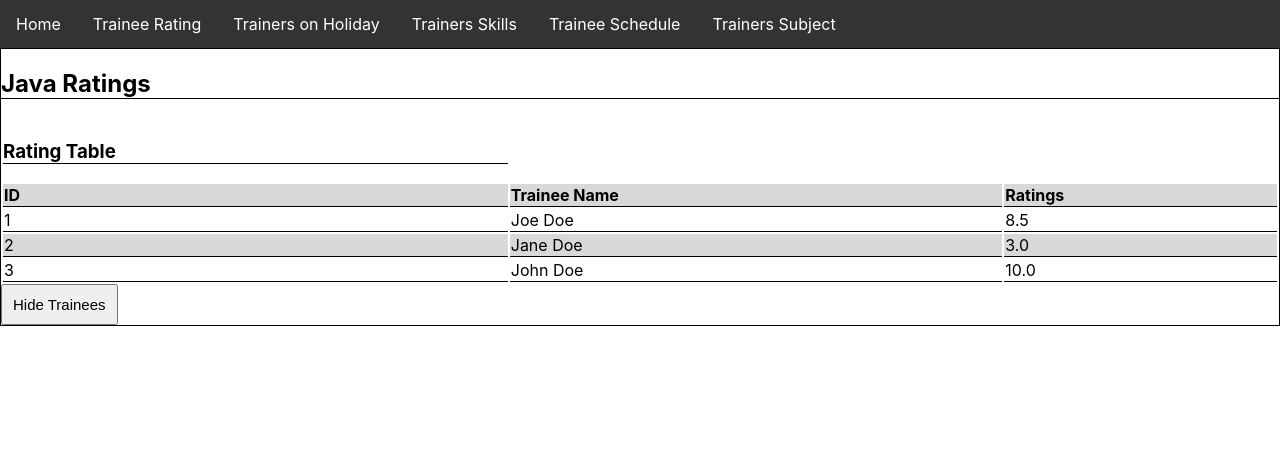
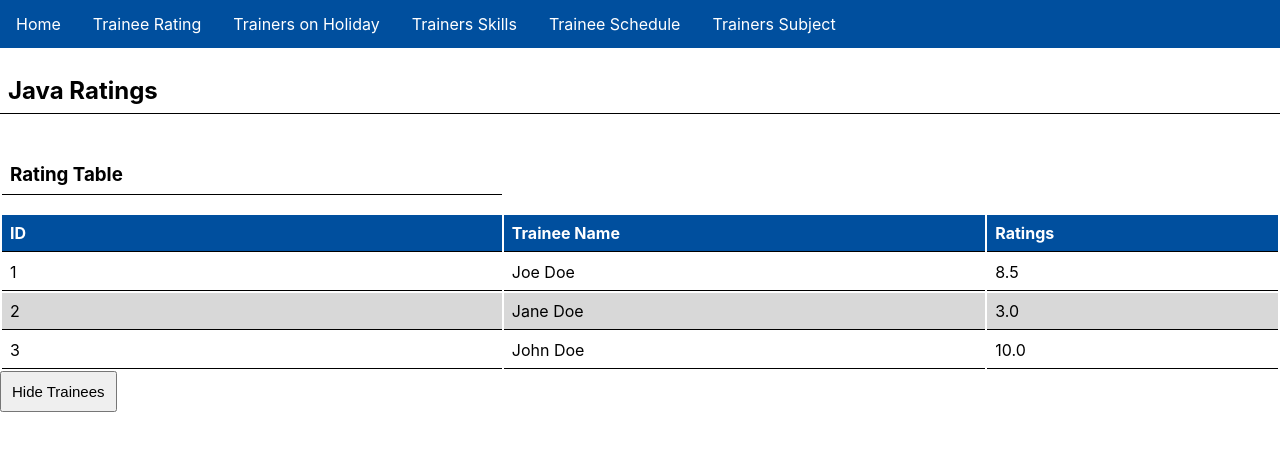
Before and after one commit to DCull1984/React.js, a React (Create React App) app: page / in a window 1280 px wide. Shown: the top 450 px of the page. Built offline with nearby package versions, Linux system fonts and the light colour scheme.

Commit message:
Colour added

```diff
--- a/src/App.css
+++ b/src/App.css
@@ -1,5 +1,6 @@
 h2, h3{
 
+	padding: 8px;
 	border-bottom: 1px solid black;
 }
 
@@ -8,7 +9,7 @@ ul {
   margin: 0;
   padding: 0;
   overflow: hidden;
-  background-color: #333;
+  background-color: #004f9e;
 }
 
 li{
@@ -29,7 +30,13 @@ table{
 	width:100%;
 }
 
+th{
+	background-color: #004f9e;
+	color: white;
+}
+
 th, td{
+	padding: 8px;
 	border-bottom: 1px solid black;
 	text-align: left;
 }
@@ -42,9 +49,7 @@ tr:hover{
 	background-color: #f5f5f5;
 }
 
-.The_Rating_Table{
-	border: 1px solid black;
-}
+
 
 .Collapse_Table{
 	padding: 10px;
--- a/src/Trainee_Ratings.js
+++ b/src/Trainee_Ratings.js
@@ -16,19 +16,16 @@ class TraineeRatings extends Component {
 					<th>Trainee Name</th>
 					<th>Ratings</th>
 				</tr>
-
 				<tr>
 					<td>1</td>
 					<td>Joe Doe</td>
 					<td>8.5</td>
 				</tr>
-
 				<tr>
 					<td>2</td>
 					<td>Jane Doe</td>
 					<td>3.0</td>
 				</tr>
-
 				<tr>
 					<td>3</td>
 					<td>John Doe</td>
```
